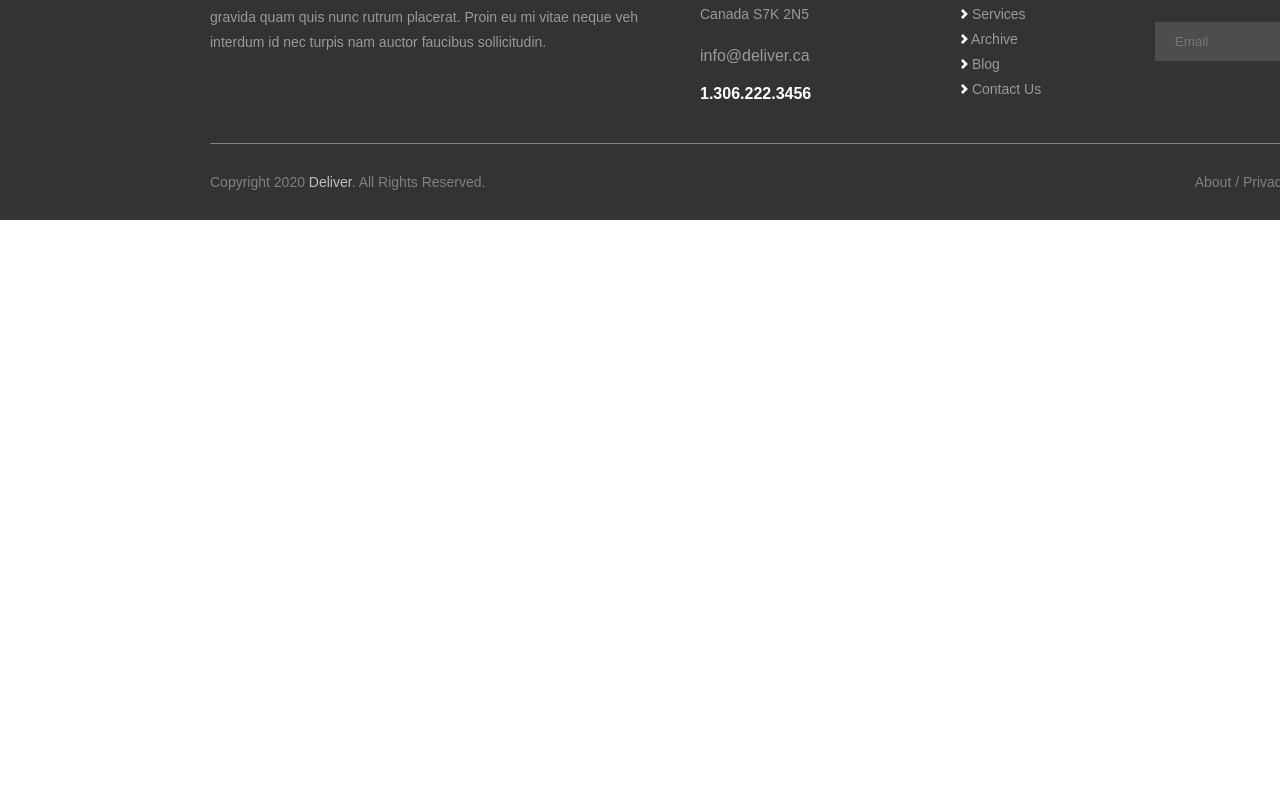
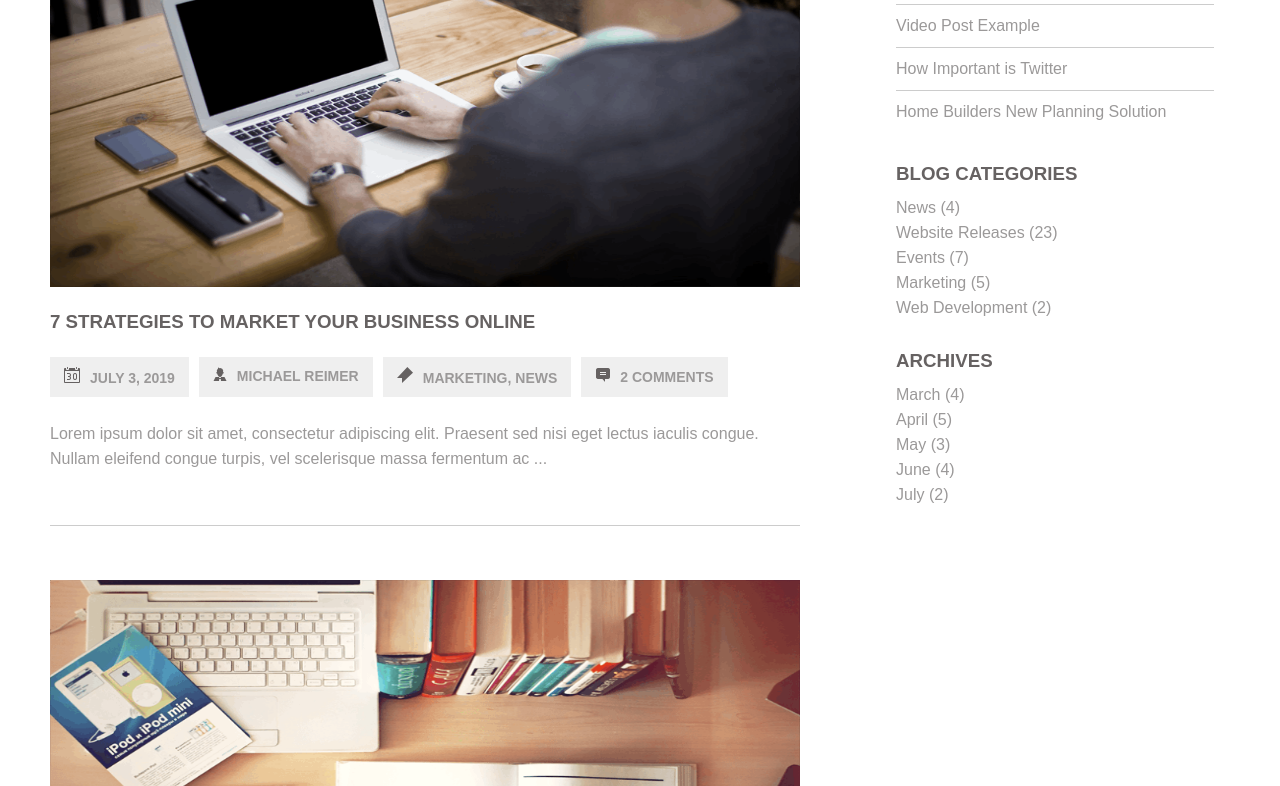
Before and after one commit to erwiley/psd-to-html-deliver, a website: page docs/blog.html in a window 1280 px wide. Shown: the part 463-1249 px from the top of the page. Before the commit the page ends 800 px from the top, so only its background shows below. Drawn offline with Linux system fonts and the light colour scheme.

Commit message:
added blog page

```diff
--- a/docs/blog.html
+++ b/docs/blog.html
@@ -8,7 +8,7 @@
   <link rel="stylesheet" href="css/main.min.css">
 </head>
 
-<body>
+<body id="blog-page">
 
   <header class="nav-secondary">
     <div class="nav-secondary-logo-contacts">
@@ -52,13 +52,122 @@
 
 
   <main>
-    <section class="team">
-      <div class="container">
-        <h2>Main</h2>
+    <div class="container">
+      <div class="dflex">
+        <div class="main-left-col">
+          <div class="post">
+            <div class="img">
+              <img src="img/blog/post1.png" alt="">
+            </div>
+            <h3>7 Strategies to Market Your Business Online</h3>
+            <div class="tag-row dflex">
+              <div class="tag">
+                <img src="img/blog/icon-calendar.png" alt=""><span>July 3, 2019</span>
+              </div>
+              <div class="tag">
+                <img src="img/blog/icon-user.png" alt=""><span>Michael Reimer</span>
+              </div>
+              <div class="tag">
+                <img src="img/blog/icon-ribbon.png" alt=""><span>Marketing, News</span>
+              </div>
+              <div class="tag">
+                <img src="img/blog/icon-comment.png" alt=""><span>2 Comments</span>
+              </div>
+            </div>
+            <p class="excerpt bottom-border">Lorem ipsum dolor sit amet, consectetur adipiscing elit. Praesent sed nisi eget lectus iaculis congue.
+              Nullam eleifend congue turpis, vel scelerisque massa fermentum ac ... </p>
+          </div>
+          <div class="post">
+            <div class="img">
+              <img src="img/blog/post2.png" alt="">
+            </div>
+            <h3>Basic Post with Featured Image</h3>
+            <div class="tag-row dflex">
+              <div class="tag">
+                <img src="img/blog/icon-calendar.png" alt=""><span>July 2, 2019</span>
+              </div>
+              <div class="tag">
+                <img src="img/blog/icon-user.png" alt=""><span>Michael Reimer</span>
+              </div>
+              <div class="tag">
+                <img src="img/blog/icon-ribbon.png" alt=""><span>Website Releases</span>
+              </div>
+              <div class="tag">
+                <img src="img/blog/icon-comment.png" alt=""><span>2 Comments</span>
+              </div>
+            </div>
+            <p class="excerpt bottom-border">Lorem ipsum dolor sit amet, consectetur adipiscing elit. Praesent sed nisi eget lectus iaculis congue.
+              Nullam eleifend congue turpis, vel scelerisque massa fermentum ac ... </p>
+          </div>
+          <div class="post">
+            <h3>Post Example With No Featured Image</h3>
+            <div class="tag-row dflex">
+              <div class="tag">
+                <img src="img/blog/icon-calendar.png" alt=""><span>July 2, 2019</span>
+              </div>
+              <div class="tag">
+                <img src="img/blog/icon-user.png" alt=""><span>Michael Reimer</span>
+              </div>
+              <div class="tag">
+                <img src="img/blog/icon-ribbon.png" alt=""><span>Website Releases</span>
+              </div>
+              <div class="tag">
+                <img src="img/blog/icon-comment.png" alt=""><span>2 Comments</span>
+              </div>
+            </div>
+            <p class="excerpt bottom-border">Lorem ipsum dolor sit amet, consectetur adipiscing elit. Praesent sed nisi eget lectus iaculis congue.
+              Nullam eleifend congue turpis, vel scelerisque massa fermentum ac ... </p>
+          </div>
+          <div class="post">
+            <iframe width="750" height="400" src="https://www.youtube.com/embed/dSpdIAQYvss" frameborder="0" allow="accelerometer; autoplay; encrypted-media; gyroscope; picture-in-picture" allowfullscreen></iframe>
+            <h3>Video Post Example</h3>
+            <div class="tag-row dflex">
+              <div class="tag">
+                <img src="img/blog/icon-calendar.png" alt=""><span>July 2, 2019</span>
+              </div>
+              <div class="tag">
+                <img src="img/blog/icon-user.png" alt=""><span>Michael Reimer</span>
+              </div>
+              <div class="tag">
+                <img src="img/blog/icon-ribbon.png" alt=""><span>Website Releases</span>
+              </div>
+              <div class="tag">
+                <img src="img/blog/icon-comment.png" alt=""><span>2 Comments</span>
+              </div>
+            </div>
+            <p class="excerpt bottom-border">Lorem ipsum dolor sit amet, consectetur adipiscing elit. Praesent sed nisi eget lectus iaculis congue.
+              Nullam eleifend congue turpis, vel scelerisque massa fermentum ac ... </p>
+          </div>
+        </div>
+        <div class="main-right-col">
+          <section class="popular">
+            <h3>Popular Posts</h3>
+            <p>New Premium WordPress Theme - Blaco</p>
+            <p>Top Web Trends of 2019</p>
+            <p>Video Post Example</p>
+            <p>How Important is Twitter</p>
+            <p>Home Builders New Planning Solution</p>
+          </section>
+          <section class="categories">
+            <h3>Blog categories</h3>
+            <p>News (4)</p>
+            <p>Website Releases (23)</p>
+            <p>Events (7)</p>
+            <p>Marketing (5)</p>
+            <p>Web Development (2)</p>
+          </section>
+          <section class="archives">
+            <h3>Archives</h3>
+            <p>March (4)</p>
+            <p>April (5)</p>
+            <p>May (3)</p>
+            <p>June (4)</p>
+            <p>July (2)</p>
+          </section>
+        </div>
       </div>
-    </section>
+    </div>
   </main>
-
 
   <footer>
     <div class="container">
--- /dev/null
+++ b/src/scss/_blog.scss
@@ -0,0 +1,99 @@
+#blog-page{
+  font-family: Arial, sans-serif;
+
+  main{
+    margin-top:54px;
+  }
+
+  h3{
+    color:#666262;
+    text-transform: uppercase;
+  }
+
+  p, span{
+    color:#9B9999;
+  }
+
+  p{
+    font-size: 16px;
+    line-height: 25px;
+  }
+
+  .main-left-col{
+    width:70%;
+    padding-right:40px;
+    //background-color: lightblue;
+  }
+
+  .main-right-col{
+    width:30%;
+    padding-left:20px;
+    padding-right:16px;
+    //background-color:lightgreen;
+
+    section{
+      margin-bottom: 30px;
+
+      h3{
+        padding-bottom:10px;
+      }
+    }
+
+    section.popular{
+
+      p:not(:last-child){
+        border-bottom:1px solid #CCCCCC;
+      }
+
+      p{
+        line-height: 42px;
+      }
+    }
+  }
+
+  .post:not(:first-of-type){
+    margin-top:54px;
+  }
+
+  .post{
+    width:750px;
+
+    .img{
+      img{
+        width:100%;
+        height:400px;
+      }
+    }
+
+    h3{
+      margin-top: 24px;
+      margin-bottom: 24px;
+    }
+
+    .tag-row{
+      padding-bottom:24px;
+    }
+
+    .tag{
+      height:40px;
+      background-color: #EFEFEF;
+      margin-right: 10px;
+      padding-top:10px;
+      padding-right:14px;
+      padding-left:14px;
+      font-size: 14px;
+      font-weight:600;
+      text-transform: uppercase;
+
+
+      img{
+        margin-right: 10px;
+      }
+    }
+
+    p.excerpt{
+      padding-bottom:54px;
+    }
+  }
+
+}
--- a/src/scss/_globals.scss
+++ b/src/scss/_globals.scss
@@ -15,6 +15,10 @@
 
 .bottom-border{
   border-bottom: solid 1px #CCCCCC;
+}
+
+.dflex{
+  display: flex;
 }
 
 section.message{
--- a/src/scss/main.scss
+++ b/src/scss/main.scss
@@ -7,4 +7,5 @@
 @import 'about';
 @import 'services';
 @import 'archive';
+@import 'blog';
 @import 'contact';
```
Also changed, not shown: docs/css/main.min.css, docs/img/blog/icon-calendar.png (added), docs/img/blog/icon-comment.png (added), docs/img/blog/icon-ribbon.png (added), docs/img/blog/icon-user.png (added), docs/img/blog/post1.png (added), docs/img/blog/post2.png (added).
